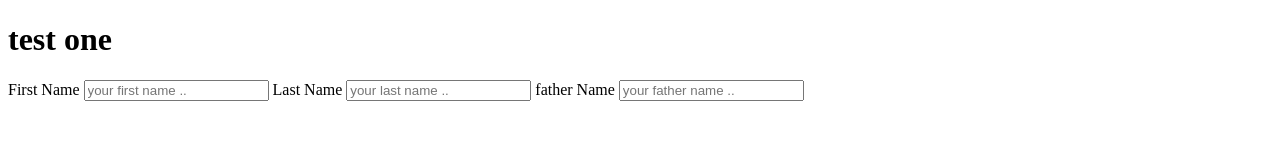
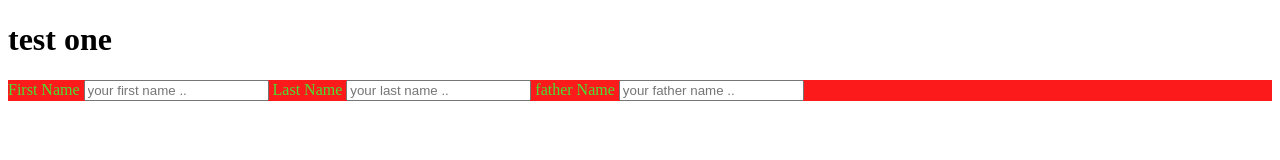
Before and after one commit to webvash/14_form, a plain HTML site: page index.html in a window 1280 px wide. Drawn offline with Linux system fonts and the light colour scheme.

Commit message:
add some color to form in css

```diff
--- a/css.css
+++ b/css.css
@@ -1,2 +1,3 @@
-form{background-color: aliceblue;}
-input {background-color: rgb(42, 147, 238);}
+form{background-color: rgb(252, 26, 26);}
+label  {color: rgb(72, 223, 52);}
+input  {color: rgb(84, 45, 199);}
--- a/index.html
+++ b/index.html
@@ -4,6 +4,7 @@
     <meta charset="UTF-8">
     <meta name="viewport" content="width=device-width, initial-scale=1.0">
     <title>Document</title>
+    <link rel="stylesheet" href="css.css">
 </head>
 <body>
 <H1>test one</H1>
```
